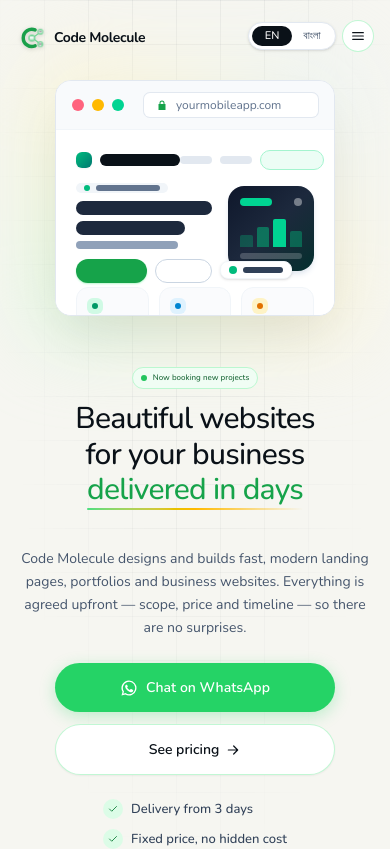
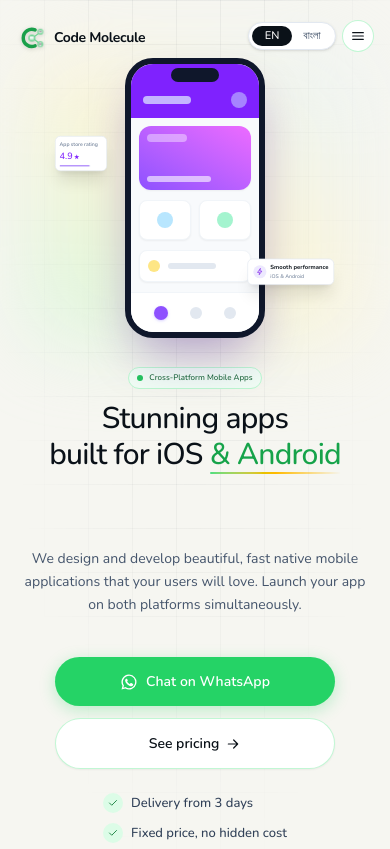
Before and after one commit to Sakib577/scriptVillage-web, a Next.js app: page / in a window 390 px wide. Shown: the top 849 px of the page. Built offline with nearby package versions, Linux system fonts and the light colour scheme; a web font is replaced by a local one.

Commit message:
Enhance BrowserMockup component: improve typing animation for Mobile App slide and adjust badge styling for better visibility and responsiveness

```diff
--- a/components/BrowserMockup.js
+++ b/components/BrowserMockup.js
@@ -432,10 +432,18 @@ export function BrowserMockup({ card, onSlideChange }) {
         const currentUrl = MOCKUPS[index].url;
         const nextUrl = MOCKUPS[nextIndex].url;
 
+        if (nextIndex === 3) {
+          // Skip typing completely for the Mobile App slide
+          await sleep(200);
+          setIsTyping(false);
+        } else {
           // Step 4: Backspace old URL
           setIsTyping(true);
-        for (let i = currentUrl.length - 1; i >= 0; i--) {
-          setDisplayedText(currentUrl.slice(0, i));
+          // If coming from slide 3, the displayed text is actually the URL from slide 2
+          const textToBackspace = index === 3 ? MOCKUPS[2].url : currentUrl;
+
+          for (let i = textToBackspace.length - 1; i >= 0; i--) {
+            setDisplayedText(textToBackspace.slice(0, i));
             await sleep(35);
             if (!active) break;
           }
@@ -457,6 +465,7 @@ export function BrowserMockup({ card, onSlideChange }) {
           setIsTyping(false);
           await sleep(180);
           if (!active) break;
+        }
 
         // Step 8: The link opens the website! Switch page content and notify simultaneously
         index = nextIndex;
@@ -523,9 +532,10 @@ export function BrowserMockup({ card, onSlideChange }) {
       {/* বন্ধ করতে SHOW_LEFT_BADGE = false করুন অথবা এই ব্লকটি কমেন্ট করুন */}
       {/* ============================================================ */}
       {SHOW_LEFT_BADGE && (
-        <div className="animate-float absolute -left-12 lg:-left-16 top-24 hidden lg:block z-20 pointer-events-none">
+        <div className={`animate-float absolute top-12 sm:top-24 z-40 pointer-events-none transition-all duration-700 ease-[cubic-bezier(0.34,1.56,0.64,1)] ${currentIndex === 3 ? "left-0 sm:left-2 lg:left-6" : "-left-4 sm:-left-8 lg:-left-16"}`}>
+          <div className="scale-[0.65] sm:scale-100 origin-left">
             <div
-            className="rounded-2xl border border-slate-200 bg-white p-4 shadow-xl min-w-[136px] pointer-events-auto"
+              className="rounded-lg lg:rounded-2xl border border-slate-200 bg-white p-1.5 lg:p-4 shadow-xl min-w-[80px] lg:min-w-[136px] pointer-events-auto"
               style={{
                 transform: badgeVisible ? "translateX(0) scale(1)" : "translateX(-50px) scale(0.75)",
                 opacity: badgeVisible ? 1 : 0,
@@ -534,19 +544,20 @@ export function BrowserMockup({ card, onSlideChange }) {
                   : "transform 0.4s cubic-bezier(0.4, 0, 0.2, 1), opacity 0.35s ease-in",
               }}
             >
-            <p className="text-xs font-medium text-slate-500">{currentMockup.badgeLeft.label}</p>
-            <div className="flex items-baseline gap-1 mt-0.5">
-              <span className={`font-display text-2xl font-light ${currentMockup.badgeLeft.textColor}`}>
+              <p className="text-[8px] lg:text-xs font-medium text-slate-500">{currentMockup.badgeLeft.label}</p>
+              <div className="flex items-baseline gap-0.5 lg:gap-1 mt-0.5">
+                <span className={`font-display text-sm sm:text-lg lg:text-2xl font-light ${currentMockup.badgeLeft.textColor}`}>
                   {currentMockup.badgeLeft.value}
                 </span>
                 {currentMockup.badgeLeft.unit && (
-                <span className={`text-base font-bold ${currentMockup.badgeLeft.textColor}`}>
+                  <span className={`text-[9px] lg:text-base font-bold ${currentMockup.badgeLeft.textColor}`}>
                     {currentMockup.badgeLeft.unit}
                   </span>
                 )}
               </div>
-            <div className="mt-1.5 h-1.5 w-24 overflow-hidden rounded-full bg-slate-100">
+              <div className="mt-1 lg:mt-1.5 h-0.5 lg:h-1.5 w-12 lg:w-24 overflow-hidden rounded-full bg-slate-100">
                 <div className={`h-full ${currentMockup.badgeLeft.barWidth} ${currentMockup.badgeLeft.barColor} transition-all duration-500`} />
+              </div>
             </div>
           </div>
         </div>
@@ -558,11 +569,12 @@ export function BrowserMockup({ card, onSlideChange }) {
       {/* ============================================================ */}
       {SHOW_RIGHT_BADGE && (
         <div
-          className="animate-float absolute -right-16 lg:-right-24 bottom-10 hidden lg:flex z-20 pointer-events-none"
+          className={`animate-float absolute bottom-6 sm:bottom-10 z-40 pointer-events-none transition-all duration-700 ease-[cubic-bezier(0.34,1.56,0.64,1)] ${currentIndex === 3 ? "right-0 sm:right-2 lg:-right-2" : "-right-4 sm:-right-12 lg:-right-24"}`}
           style={{ animationDelay: "1.5s" }}
         >
+          <div className="scale-[0.65] sm:scale-100 origin-right">
             <div
-            className="flex items-center gap-3 rounded-2xl border border-slate-200 bg-white px-4 py-3 shadow-xl pointer-events-auto"
+              className="flex items-center gap-1.5 lg:gap-3 rounded-lg lg:rounded-2xl border border-slate-200 bg-white px-2 py-1.5 lg:px-4 lg:py-3 shadow-xl pointer-events-auto"
               style={{
                 transform: badgeVisible ? "translateX(0) scale(1)" : "translateX(50px) scale(0.75)",
                 opacity: badgeVisible ? 1 : 0,
@@ -571,12 +583,13 @@ export function BrowserMockup({ card, onSlideChange }) {
                   : "transform 0.4s cubic-bezier(0.4, 0, 0.2, 1), opacity 0.35s ease-in",
               }}
             >
-            <span className={`flex h-9 w-9 items-center justify-center rounded-full ${currentMockup.badgeRight.iconBg} transition-colors duration-300`}>
-              <Icon name={currentMockup.badgeRight.icon} className="h-5 w-5" />
+              <span className={`flex h-5 w-5 lg:h-9 lg:w-9 items-center justify-center rounded-full ${currentMockup.badgeRight.iconBg} transition-colors duration-300`}>
+                <Icon name={currentMockup.badgeRight.icon} className="h-3 w-3 lg:h-5 lg:w-5" />
               </span>
               <div>
-              <p className="text-sm font-bold text-ink transition-colors duration-300">{currentMockup.badgeRight.title}</p>
-              <p className="text-xs text-slate-500">{currentMockup.badgeRight.subtitle}</p>
+                <p className="text-[9px] sm:text-[10px] lg:text-sm font-bold text-ink transition-colors duration-300 whitespace-nowrap">{currentMockup.badgeRight.title}</p>
+                <p className="text-[8px] lg:text-xs text-slate-500 whitespace-nowrap">{currentMockup.badgeRight.subtitle}</p>
+              </div>
             </div>
           </div>
         </div>
```
Lines whose indentation alone changed are shown as unchanged.
